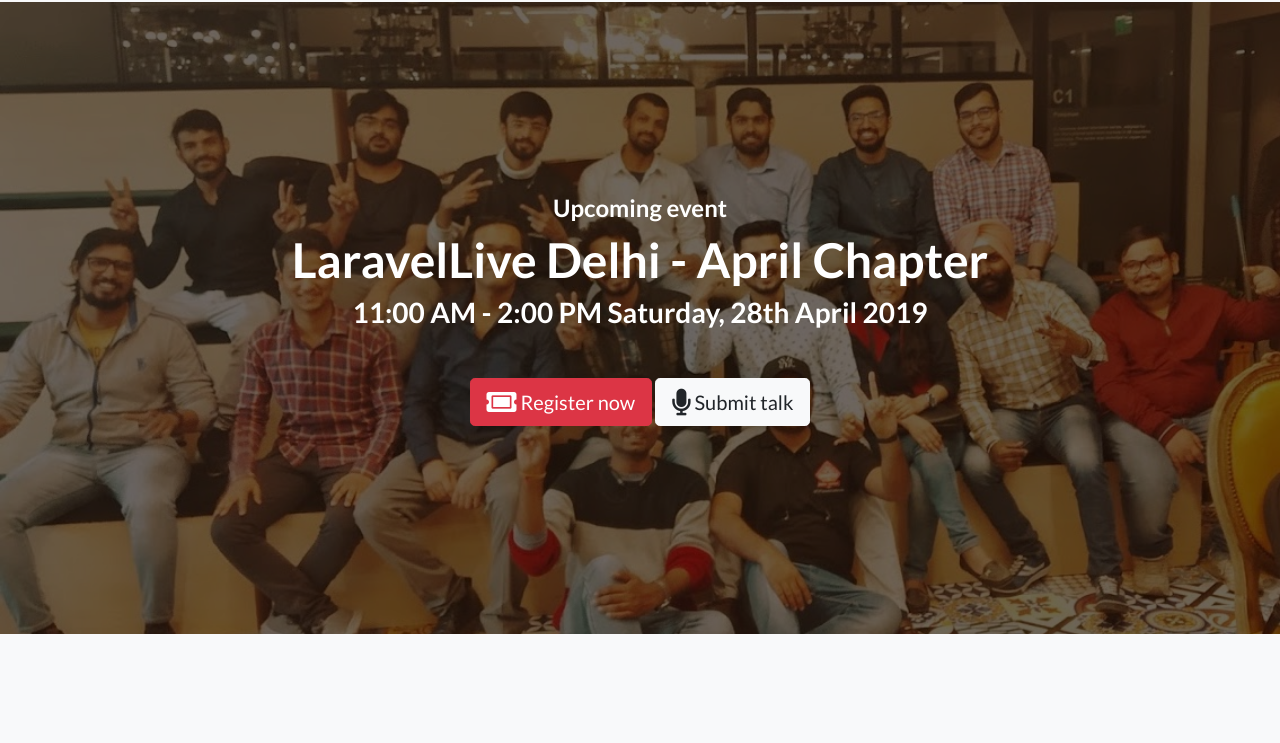
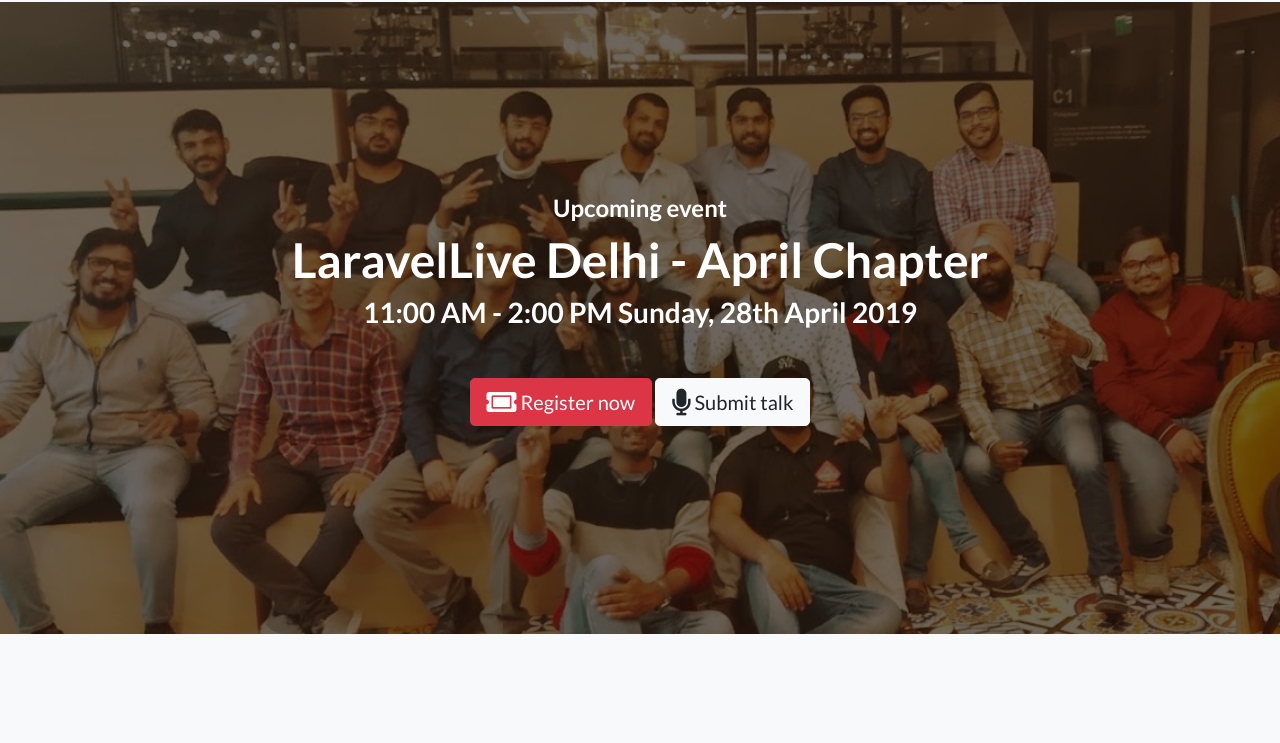
Before and after one commit to laravellivedelhi/laravellivedelhi.github.io, a website: page index.html in a window 1280 px wide. Shown: the part 54-797 px from the top of the page. Drawn offline with Linux system fonts and the light colour scheme.

Commit message:
Event day added

```diff
--- a/index.html
+++ b/index.html
@@ -76,7 +76,7 @@
         <div class="col-xl-9 mx-auto">
           <h4>Upcoming event</h4>
           <h1 >LaravelLive Delhi - April Chapter</h1>
-          <h3 class="mb-5">11:00 AM - 2:00 PM Saturday, 28th April 2019</h3>
+          <h3 class="mb-5">11:00 AM - 2:00 PM Sunday, 28th April 2019</h3>
         </div>
         <div class="col-md-10 col-lg-8 col-xl-7 mx-auto">
           <div class="clearfix"></div>
```
